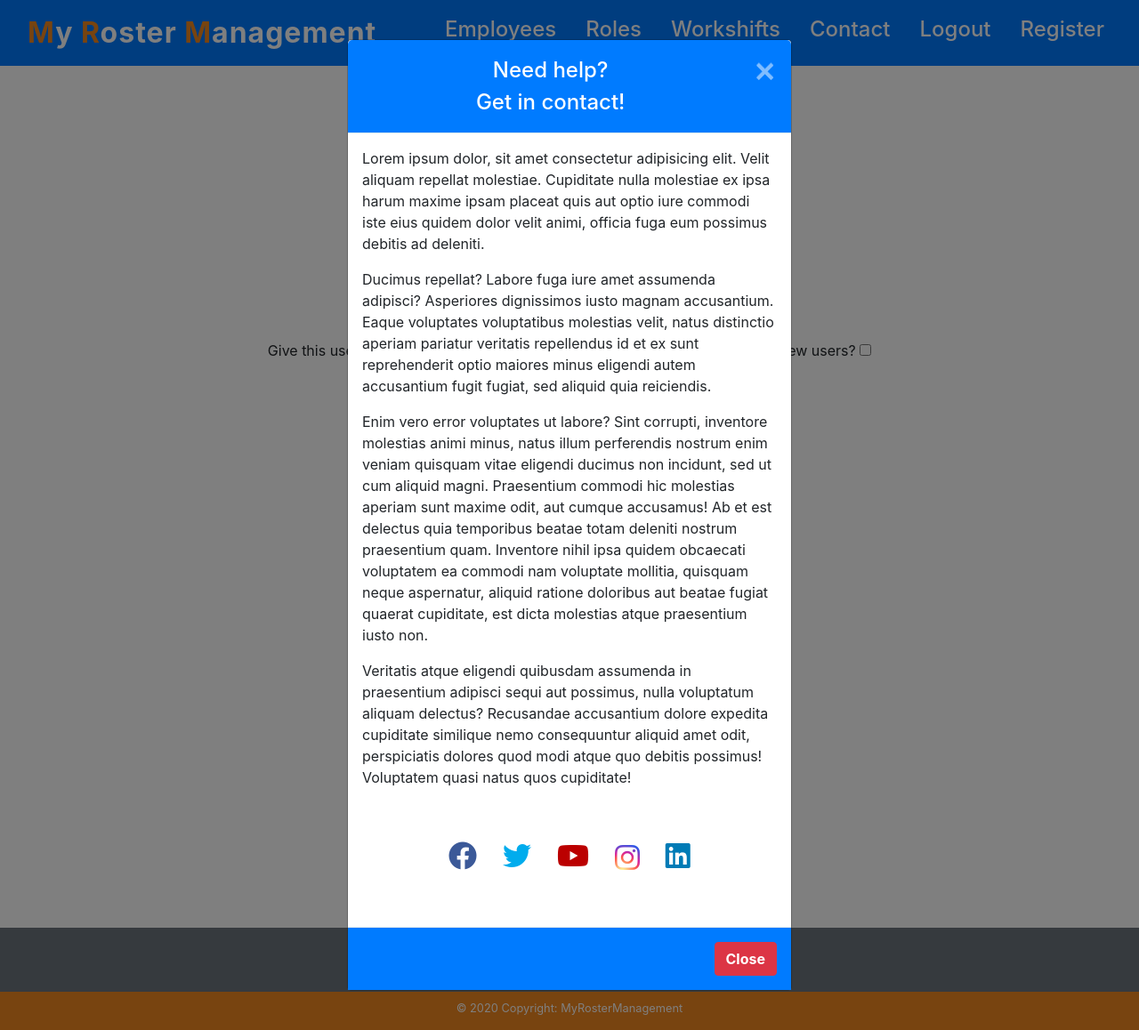
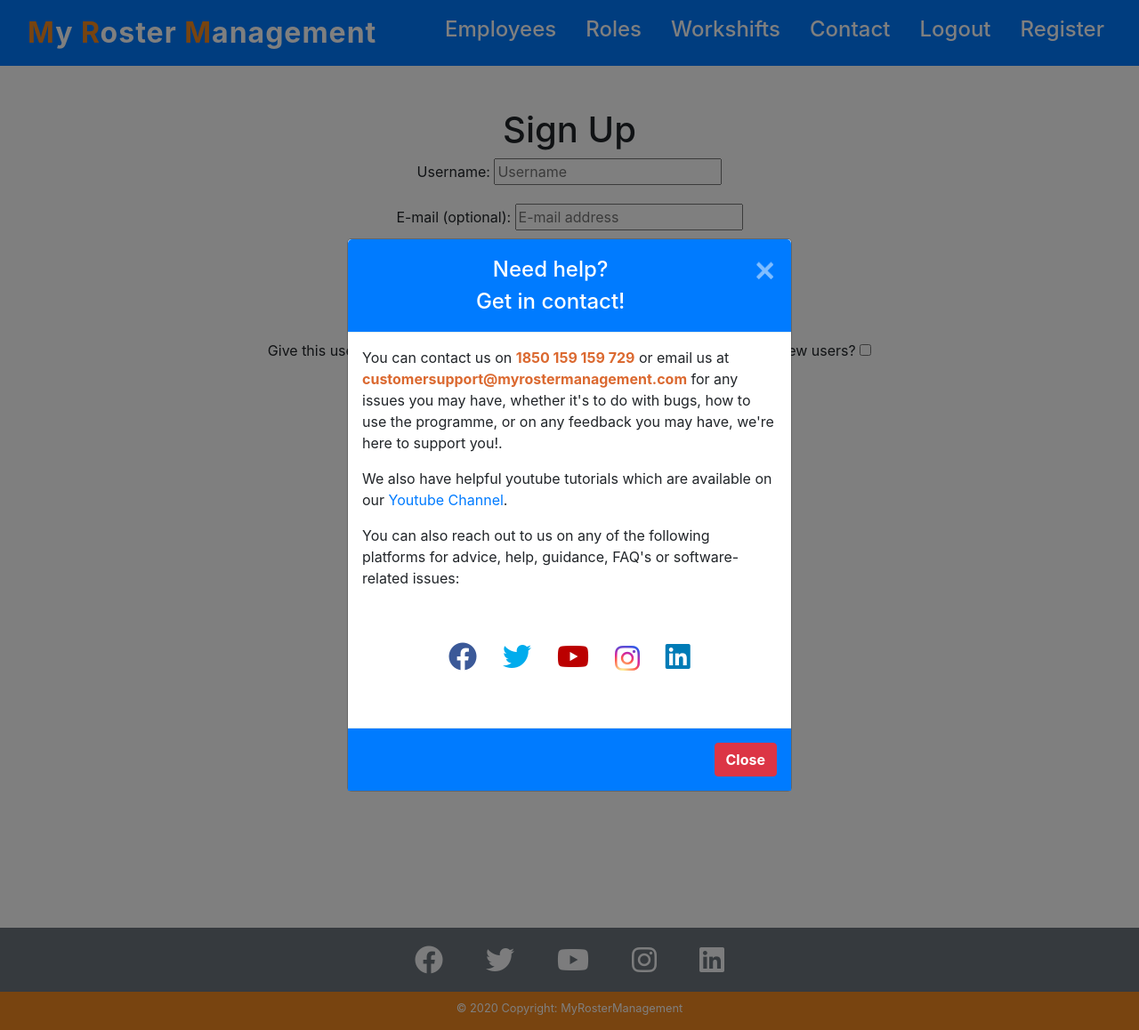
Before and after one commit to ConorG180/my-roster-management, a Django app: page /accounts/signup/ in a window 1280 px wide, after a click on "Contact". Shown: the whole page at 89% size. Run offline with Django 3.2, Linux system fonts and the light colour scheme; the visitor is signed in with stand-in values (Sample User, id 1).

Commit message:
Replace lorem ipsum text in contact modal

```diff
--- a/templates/base.html
+++ b/templates/base.html
@@ -103,16 +103,16 @@
                 <div class="modal-body">
                     <div class="container-lg ">
                             <div class="row">
-                        <!-- Learn grid, arrange paragraphs and stick in the icons underneath in another div, possible use justify-space between or space around -->
                                 <div class="col">
-                        <p>Lorem ipsum dolor, sit amet consectetur adipisicing elit. Velit aliquam repellat molestiae. Cupiditate nulla molestiae ex ipsa harum maxime ipsam placeat quis aut optio iure commodi iste eius quidem dolor velit animi, officia fuga eum possimus debitis ad deleniti.
-                        </p>
-                        <p>Ducimus repellat? Labore fuga iure amet assumenda adipisci? Asperiores dignissimos iusto magnam accusantium. Eaque voluptates voluptatibus molestias velit, natus distinctio aperiam pariatur veritatis repellendus id et ex sunt reprehenderit optio maiores minus eligendi autem accusantium fugit fugiat, sed aliquid quia reiciendis.
-                        </p>
-                        <p>Enim vero error voluptates ut labore? Sint corrupti, inventore molestias animi minus, natus illum perferendis nostrum enim veniam quisquam vitae eligendi ducimus non incidunt, sed ut cum aliquid magni. Praesentium commodi hic molestias aperiam sunt maxime odit, aut cumque accusamus! Ab et est delectus quia temporibus beatae totam deleniti nostrum praesentium quam. Inventore nihil ipsa quidem obcaecati voluptatem ea commodi nam voluptate mollitia, quisquam neque aspernatur, aliquid ratione doloribus aut beatae fugiat quaerat cupiditate, est dicta molestias atque praesentium iusto non.
-                        </p>
-                        <p>Veritatis atque eligendi quibusdam assumenda in praesentium adipisci sequi aut possimus, nulla voluptatum aliquam delectus? Recusandae accusantium dolore expedita cupiditate similique nemo consequuntur aliquid amet odit, perspiciatis dolores quod modi atque quo debitis possimus! Voluptatem quasi natus quos cupiditate!
-                        </p>
+                                    <p>
+                                        You can contact us on <span class="font-weight-bold brand-color-dark-text">1850 159 159 729</span> or email us at <span class="font-weight-bold brand-color-dark-text">customersupport@myrostermanagement.com</span> for any issues you may have, whether it's to do with bugs, how to use the programme, or on any feedback you may have, we're here to support you!.
+                                    </p>
+
+                                    <p>We also have helpful youtube tutorials which are available on our <a href="https://www.youtube.com/" target="_blank">Youtube Channel</a>.
+                                    </p>
+
+                                    <p>You can also reach out to us on any of the following platforms for advice, help, guidance, FAQ's or software-related issues:
+                                    </p>
                                 </div>
                             </div>
                             <div class="row">
```
